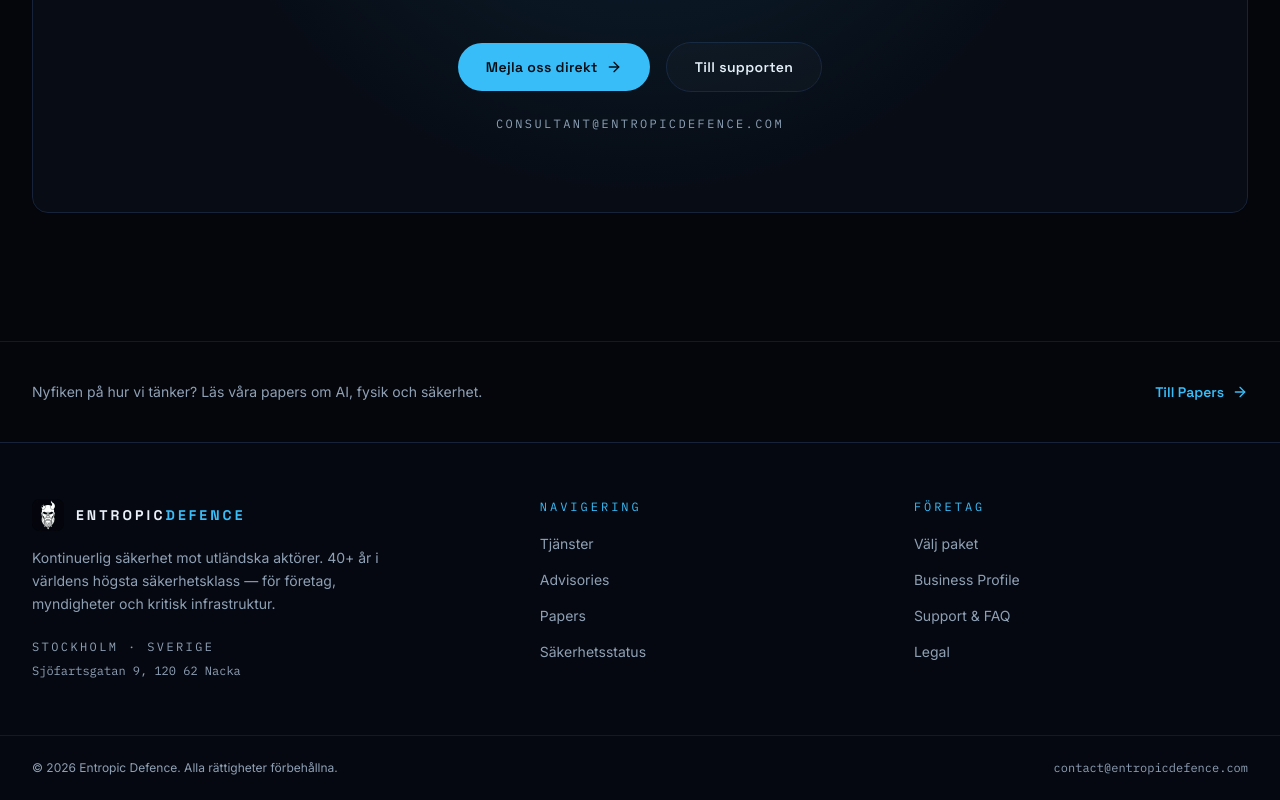
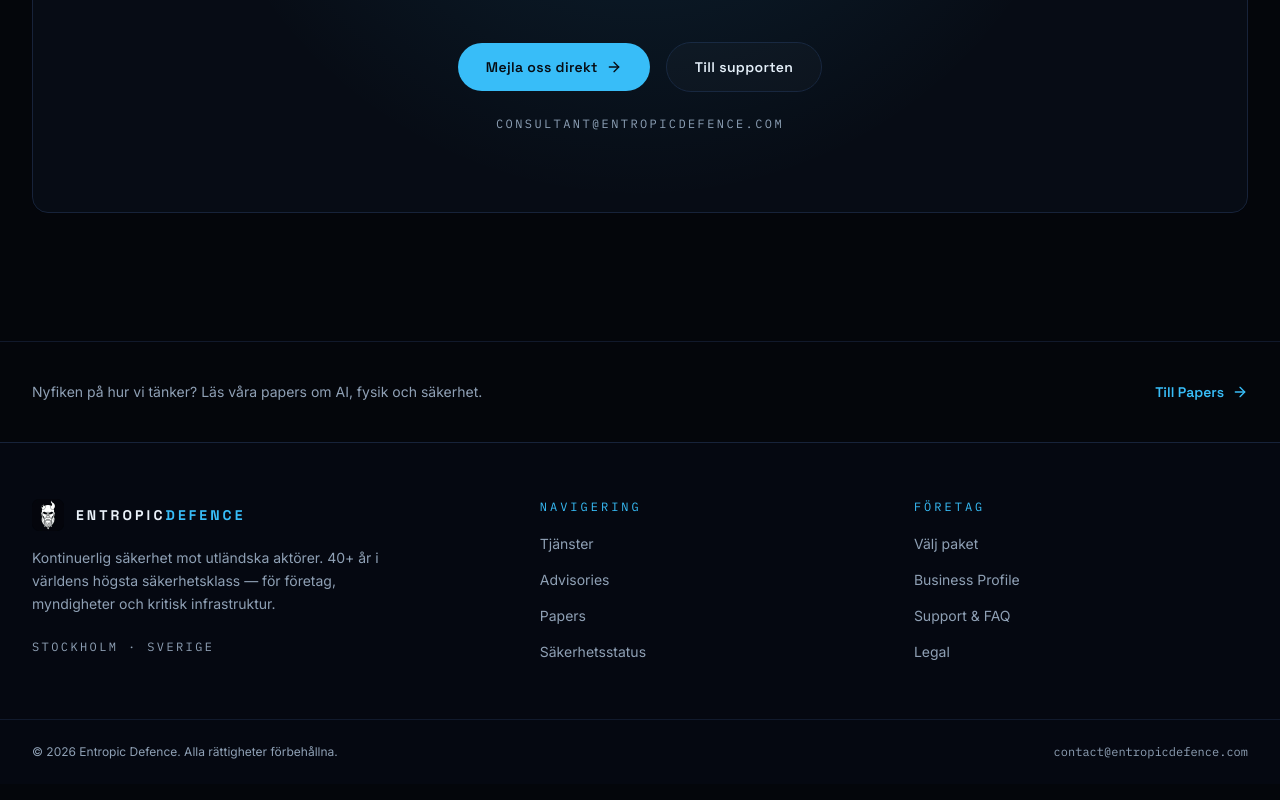
Before and after one commit to Mimirsdefence/entropicdefence.com, a React (Vite) app: page / in a window 1280 px wide. Shown: the part 3595-4395 px from the top of the page. Built offline with nearby package versions, Linux system fonts and the light colour scheme.

Commit message:
§7 Footer: adressen borttagen (Footer.tsx + alla 10 språkfiler)

```diff
--- a/src/components/Footer.tsx
+++ b/src/components/Footer.tsx
@@ -57,7 +57,6 @@ export default function Footer() {
           <p className="mt-6 font-mono text-xs uppercase tracking-[0.2em] text-fog">
             {t.footer.location}
           </p>
-          <p className="mt-2 font-mono text-xs text-fog">{t.footer.address}</p>
         </div>
 
         {columns.map((col) => (
--- a/src/i18n/da.ts
+++ b/src/i18n/da.ts
@@ -124,7 +124,6 @@ export const da: Dictionary = {
     linkSupport: 'Support & FAQ',
     linkLegal: 'Juridisk',
     location: 'Stockholm · Sverige',
-    address: 'Sjöfartsgatan 9, 120 62 Nacka',
     copyright: '© 2026 Entropic Defence. Alle rettigheder forbeholdes.',
   },
 
--- a/src/i18n/es.ts
+++ b/src/i18n/es.ts
@@ -124,7 +124,6 @@ export const es: Dictionary = {
     linkSupport: 'Soporte y FAQ',
     linkLegal: 'Información legal',
     location: 'Estocolmo · Suecia',
-    address: 'Sjöfartsgatan 9, 120 62 Nacka',
     copyright: '© 2026 Entropic Defence. Todos los derechos reservados.',
   },
 
--- a/src/i18n/et.ts
+++ b/src/i18n/et.ts
@@ -124,7 +124,6 @@ export const et: Dictionary = {
     linkSupport: 'Tugi ja KKK',
     linkLegal: 'Õigusinfo',
     location: 'Stockholm · Rootsi',
-    address: 'Sjöfartsgatan 9, 120 62 Nacka',
     copyright: '© 2026 Entropic Defence. Kõik õigused kaitstud.',
   },
 
--- a/src/i18n/fi.ts
+++ b/src/i18n/fi.ts
@@ -124,7 +124,6 @@ export const fi: Dictionary = {
     linkSupport: 'Tuki & UKK',
     linkLegal: 'Lakiasiat',
     location: 'Tukholma · Ruotsi',
-    address: 'Sjöfartsgatan 9, 120 62 Nacka',
     copyright: '© 2026 Entropic Defence. Kaikki oikeudet pidätetään.',
   },
 
--- a/src/i18n/fr.ts
+++ b/src/i18n/fr.ts
@@ -124,7 +124,6 @@ export const fr: Dictionary = {
     linkSupport: 'Support et FAQ',
     linkLegal: 'Informations légales',
     location: 'Stockholm · Suède',
-    address: 'Sjöfartsgatan 9, 120 62 Nacka',
     copyright: '© 2026 Entropic Defence. Tous droits réservés.',
   },
 
--- a/src/i18n/lt.ts
+++ b/src/i18n/lt.ts
@@ -124,7 +124,6 @@ export const lt: Dictionary = {
     linkSupport: 'Pagalba ir DUK',
     linkLegal: 'Teisinė informacija',
     location: 'Stokholmas · Švedija',
-    address: 'Sjöfartsgatan 9, 120 62 Nacka',
     copyright: '© 2026 Entropic Defence. Visos teisės saugomos.',
   },
 
--- a/src/i18n/lv.ts
+++ b/src/i18n/lv.ts
@@ -124,7 +124,6 @@ export const lv: Dictionary = {
     linkSupport: 'Atbalsts un BUJ',
     linkLegal: 'Juridiskā informācija',
     location: 'Stokholma · Zviedrija',
-    address: 'Sjöfartsgatan 9, 120 62 Nacka',
     copyright: '© 2026 Entropic Defence. Visas tiesības aizsargātas.',
   },
 
--- a/src/i18n/no.ts
+++ b/src/i18n/no.ts
@@ -124,7 +124,6 @@ export const no: Dictionary = {
     linkSupport: 'Support & FAQ',
     linkLegal: 'Juridisk',
     location: 'Stockholm · Sverige',
-    address: 'Sjöfartsgatan 9, 120 62 Nacka',
     copyright: '© 2026 Entropic Defence. Med enerett.',
   },
 
--- a/src/i18n/sv.ts
+++ b/src/i18n/sv.ts
@@ -132,7 +132,6 @@ export const sv = {
     linkSupport: 'Support & FAQ',
     linkLegal: 'Legal',
     location: 'Stockholm · Sverige',
-    address: 'Sjöfartsgatan 9, 120 62 Nacka',
     copyright: '© 2026 Entropic Defence. Alla rättigheter förbehållna.',
   },
 
--- a/src/i18n/th.ts
+++ b/src/i18n/th.ts
@@ -124,7 +124,6 @@ export const th: Dictionary = {
     linkSupport: 'ฝ่ายสนับสนุนและคำถามที่พบบ่อย',
     linkLegal: 'ข้อมูลทางกฎหมาย',
     location: 'สตอกโฮล์ม · สวีเดน',
-    address: 'Sjöfartsgatan 9, 120 62 Nacka',
     copyright: '© 2026 Entropic Defence. สงวนลิขสิทธิ์ทั้งหมด',
   },
 
```
